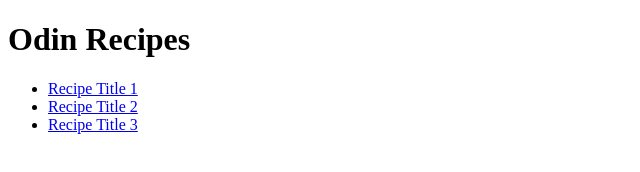
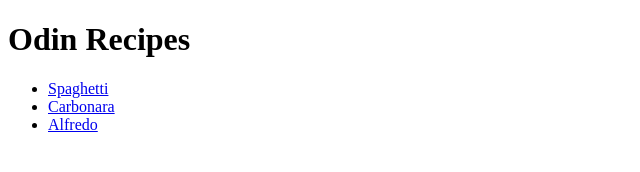
Before and after one commit to LDeLaRosa13/odin-recipes, a plain HTML site: page index.html in a window 1280 px wide. Shown: the whole page, without its empty margins (0-640 px from the left). Drawn offline with Linux system fonts and the light colour scheme.

Commit message:
Name links after respective dish names:

```diff
--- a/index.html
+++ b/index.html
@@ -9,9 +9,9 @@
 <body>
   <h1>Odin Recipes</h1>
   <ul>
-    <li><a href="recipes.spaghetti.html>Spaghetti">Recipe Title 1</a></li>
-    <li><a href="recipes.carbonara.html>Carbonara">Recipe Title 2</a></li>
-    <li><a href="recipes.alfredo.html>Alfredo">Recipe Title 3</a></li>
+    <li><a href="recipes.spaghetti.html>Spaghetti">Spaghetti</a></li>
+    <li><a href="recipes.carbonara.html>Carbonara">Carbonara</a></li>
+    <li><a href="recipes.alfredo.html>Alfredo">Alfredo</a></li>
   </ul>
 
 </body>
```
